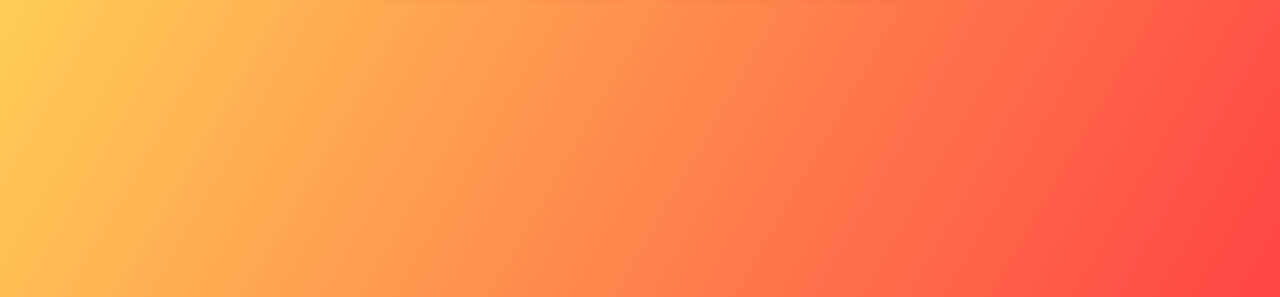
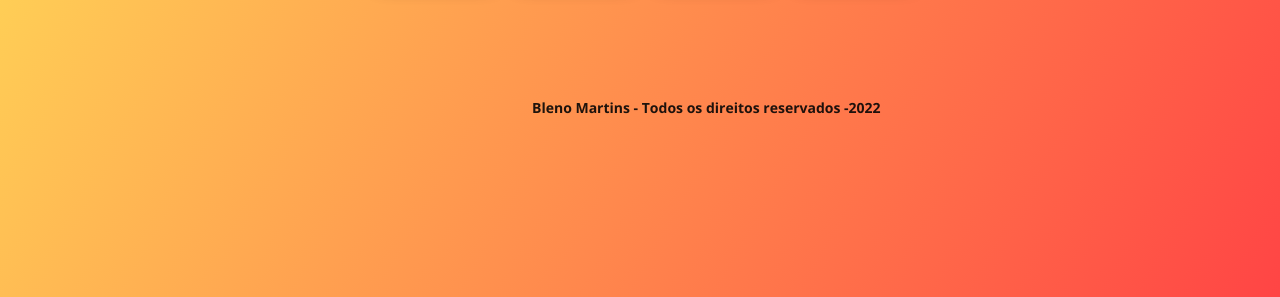
Before and after one commit to Blenomf/Relogio-Digital, a plain HTML site: page index.html in a window 1280 px wide. Shown: the part 503-800 px from the top of the page. Drawn offline with nearby package versions, Linux system fonts and the light colour scheme.

Commit message:
agora sim versão final msm

```diff
--- a/assets/css/style.css
+++ b/assets/css/style.css
@@ -50,3 +50,20 @@ body {
     font-size: 10px;
 
 }
+
+
+
+footer {
+
+    font-size: 14px;
+    text-align: center;
+    display: flex;
+    align-items: center;
+    justify-content: center;
+    display: flex;
+    position: absolute;
+    left: 532px;
+    bottom: 180px;
+    color: rgba(5, 5, 5, 0.9);
+    font-weight: bold
+}
--- a/index.html
+++ b/index.html
@@ -30,6 +30,20 @@
         just add a new div like the ones above and edit the css, the JS integration part is already done-->
     </div>
 
+    <div class="footer">
+        <footer>
+            Bleno Martins - Todos os direitos reservados - <span id="year"></span>
+        </footer>
+   </div>
+
     <script src="assets/js/script.js"></script>
+    <script>
+
+        const ano = document.getElementById("year");
+        const anoAtual = new Date();
+
+        ano.innerHTML = anoAtual.getFullYear();
+
+      </script>
 </body>
 </html>
```
